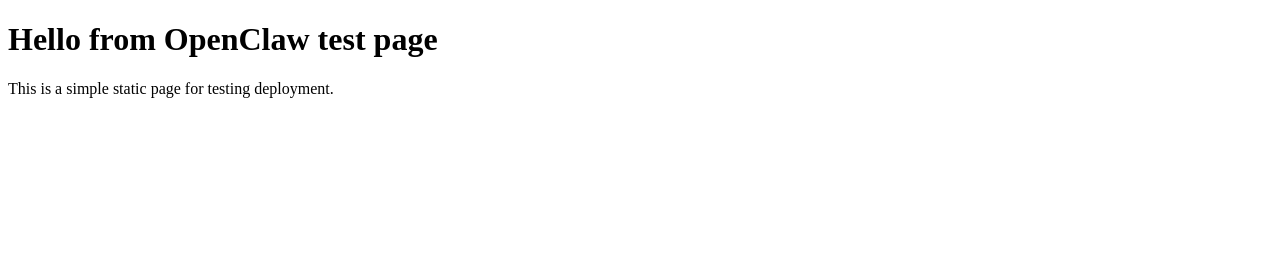
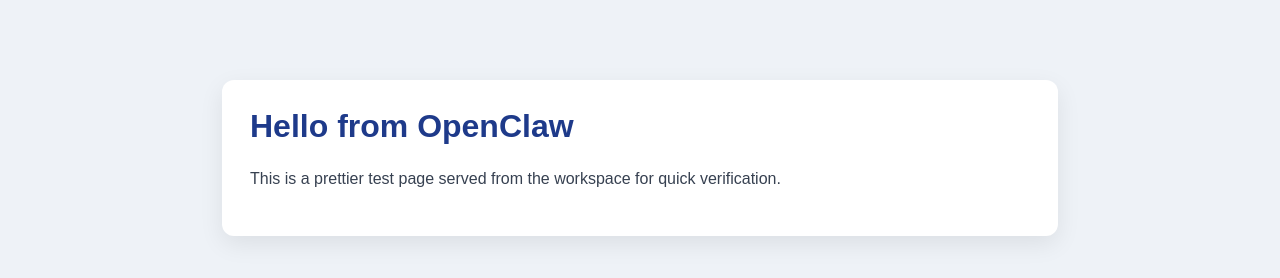
Before and after one commit to dotheanh/zps, a plain HTML site: page index.html in a window 1280 px wide. Drawn offline with Linux system fonts and the light colour scheme.

Commit message:
docs: use prettier test page

```diff
--- a/index.html
+++ b/index.html
@@ -1 +1 @@
-<!doctype html><html><head><title>Test Page</title></head><body><h1>Hello from OpenClaw test page</h1><p>This is a simple static page for testing deployment.</p></body></html>
+<!doctype html><html lang="en"><head><meta charset="utf-8"><title>OpenClaw Test Page</title><style>body{font-family:Arial, sans-serif;background:#eef2f7;margin:0;padding:40px;} .wrap{max-width:780px;margin:40px auto;background:#fff;border-radius:12px;box-shadow:0 8px 24px rgba(0,0,0,.08);padding:28px;} h1{color:#1e3a8a;margin-top:0} p{line-height:1.6;color:#374151} .btn{display:inline-block;background:#2563eb;color:white;padding:10px 16px;border-radius:6px;text-decoration:none}</style></head><body><div class="wrap"><h1>Hello from OpenClaw</h1><p>This is a prettier test page served from the workspace for quick verification.</p></div></body></html>
```
